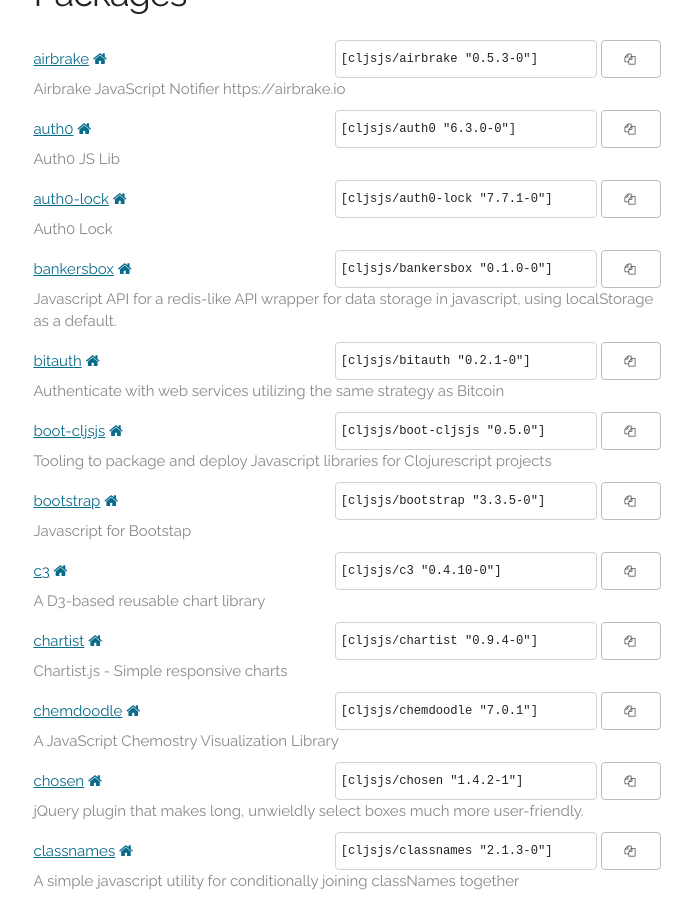
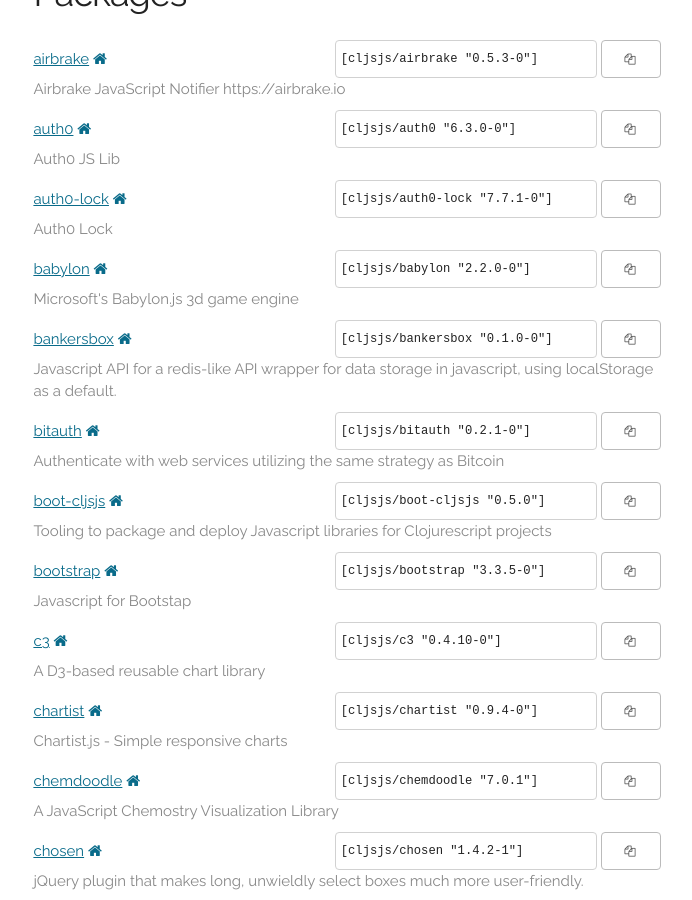
Before and after one commit to cljsjs/cljsjs.github.io, a Jekyll site: the page built from index.markdown, in a window 1280 px wide and 900 px high, scrolled down 1008 px. Shown: the whole window, without its empty margins (293-985 px from the left). Built offline with Jekyll 4.4.1, drawn with Linux system fonts in a browser that asks for light colours; nearby versions of some CDN libraries; comment, search, counter and statistics services are not loaded.

Commit message:
Automatic update

```diff
--- a/_includes/packages.html
+++ b/_includes/packages.html
@@ -26,6 +26,15 @@
       <button data-clipboard-text='[cljsjs/auth0-lock "7.7.1-0"]'><i class="fa fa-copy"></i></button>
     </span>
     <p class="description">Auth0 Lock</p>
+  </li>
+  <li>
+    <a href="https://clojars.org/cljsjs/babylon">babylon</a>
+    <a href="http://www.babylonjs.com/" target="new"><i class="fa fa-home"></i></a>
+    <span class="clojars">
+      <input type="text" value='[cljsjs/babylon "2.2.0-0"]'/>
+      <button data-clipboard-text='[cljsjs/babylon "2.2.0-0"]'><i class="fa fa-copy"></i></button>
+    </span>
+    <p class="description">Microsoft&#39;s Babylon.js 3d game engine</p>
   </li>
   <li>
     <a href="https://clojars.org/cljsjs/bankersbox">bankersbox</a>
@@ -153,8 +162,8 @@
     <a href="https://clojars.org/cljsjs/d3">d3</a>
     <a href="http://d3js.org/" target="new"><i class="fa fa-home"></i></a>
     <span class="clojars">
-      <input type="text" value='[cljsjs/d3 "3.5.5-3"]'/>
-      <button data-clipboard-text='[cljsjs/d3 "3.5.5-3"]'><i class="fa fa-copy"></i></button>
+      <input type="text" value='[cljsjs/d3 "3.5.7-0"]'/>
+      <button data-clipboard-text='[cljsjs/d3 "3.5.7-0"]'><i class="fa fa-copy"></i></button>
     </span>
     <p class="description">A JavaScript visualization library for HTML and SVG</p>
   </li>
@@ -882,8 +891,8 @@
     <a href="https://clojars.org/cljsjs/vega">vega</a>
     <a href="https://vega.github.io/" target="new"><i class="fa fa-home"></i></a>
     <span class="clojars">
-      <input type="text" value='[cljsjs/vega "2.2.5-0"]'/>
-      <button data-clipboard-text='[cljsjs/vega "2.2.5-0"]'><i class="fa fa-copy"></i></button>
+      <input type="text" value='[cljsjs/vega "2.3.1-0"]'/>
+      <button data-clipboard-text='[cljsjs/vega "2.3.1-0"]'><i class="fa fa-copy"></i></button>
     </span>
     <p class="description">Vega is a declarative format for creating, saving, and sharing visualization designs</p>
   </li>
```
